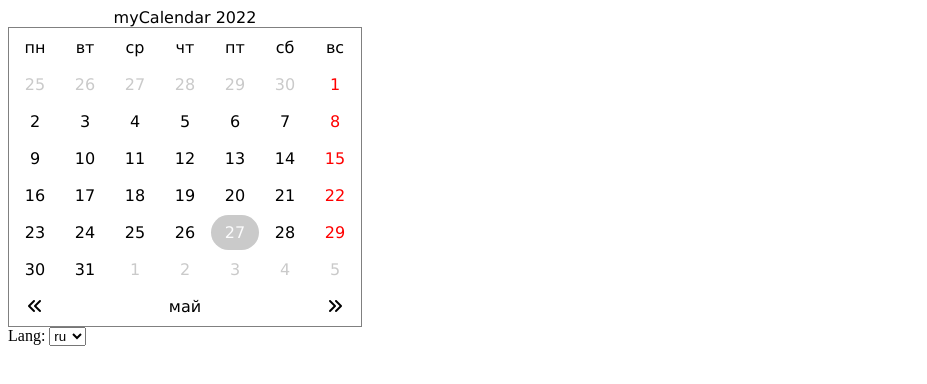
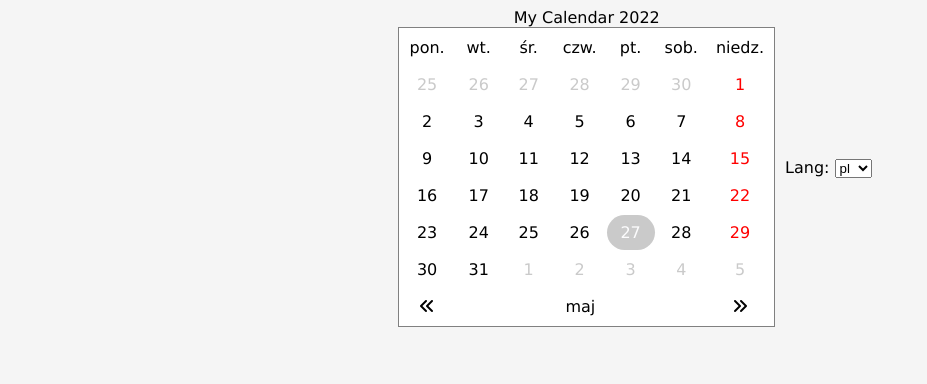
Before and after one commit to pecherczyk/calendar, a website built with webpack: page src/template/index.html in a window 1280 px wide. Shown: the whole page, without its empty margins (0-927 px from the left). Built offline with nearby package versions, Linux system fonts and the light colour scheme.

Commit message:
Production version 1

```diff
--- a/package.json
+++ b/package.json
@@ -17,7 +17,7 @@
   "scripts": {
     "test": "jest",
     "server": "webpack-dev-server",
-    "build": "webpack"
+    "build": "webpack --config webpack.prod.js"
   },
   "keywords": [
     "kalendarz"
--- a/src/CalendarCard.js
+++ b/src/CalendarCard.js
@@ -67,19 +67,16 @@ class CalendarCard {
         pushDayToArray(monday)
         break
       }
-      // wypada w piątek
       case 5: {
         const monday = this.prevDate.setUTCDate(-3) / 1000
         pushDayToArray(monday)
         break
       }
-      // wypada w sobotę
       case 6: {
         const monday = this.prevDate.setUTCDate(-4) / 1000
         pushDayToArray(monday)
         break
       }
-      // wypada w niedzielę
       case 7: {
         const monday = this.prevDate.setUTCDate(-5) / 1000
         pushDayToArray(monday)
--- a/src/calendarEventsHandlers.js
+++ b/src/calendarEventsHandlers.js
@@ -1,8 +1,6 @@
-import calendarDOM from './calendarDOM'
 import calendarPrintDates from './calendarPrintDates'
 import register from './calendarRegister'
-import { monthsNamesArray } from './helpers/dayOfWeekArray'
-import settings from './settings'
+import setCaption from './calendarSetCaption'
 
 export const logPrevClick = () => {
   console.log('Prev button clicked!')
@@ -24,13 +22,11 @@ export const registerPrev = () => {
 export const nextButtonHandeler = () => {
   register.clickedNext()
   calendarPrintDates(register.month, register.year)
-  calendarDOM.month.innerHTML = monthsNamesArray(settings.locale)[register.month - 1]
-  calendarDOM.caption.innerHTML = register.year
+  setCaption()
 }
 
 export const prevButtonHandler = () => {
   register.clickedPrev()
   calendarPrintDates(register.month, register.year)
-  calendarDOM.month.innerHTML = monthsNamesArray(settings.locale)[register.month - 1]
-  calendarDOM.caption.innerHTML = register.year
+  setCaption()
 }
--- /dev/null
+++ b/src/calendarSetCaption.js
@@ -0,0 +1,15 @@
+import calendarElements from './calendarDOM'
+import { dayOfWeekArray, monthsNamesArray } from './helpers/dayOfWeekArray'
+import settings from './settings'
+import register from './calendarRegister'
+
+// Set captions values
+const setCaption = function () {
+  calendarElements.caption.innerHTML = 'My Calendar ' + register.year
+  calendarElements.headerCells.forEach((el, index) => {
+    el.innerHTML = dayOfWeekArray(settings.locale)[index]
+  })
+  calendarElements.month.innerHTML = monthsNamesArray(settings.locale)[register.month - 1]
+}
+
+export default setCaption
--- a/src/css/style.css
+++ b/src/css/style.css
@@ -1,7 +1,21 @@
+body {
+ background-color: whitesmoke;
+ font-family: Verdana, Geneva, Tahoma, sans-serif;
+}
+
+div.root {
+    display: flex;
+    align-items: center;
+    justify-content: center;
+    margin: auto;
+}
+
 
 table.calendar {
     font-family: Verdana, Geneva, Tahoma, sans-serif;
+    background-color: white;
     border: 1px solid gray;
+    flex-direction: row;
 }
 
 table.calendar td {
@@ -10,6 +24,10 @@ table.calendar td {
     min-height: 48px;
     padding: 8px;
     text-align: center;
+}
+
+form {
+    margin: 10px
 }
 
 .calendar__buttons {
--- a/src/index.js
+++ b/src/index.js
@@ -2,30 +2,22 @@ import './css/style.css'
 import '@fortawesome/fontawesome-free/css/all.css'
 import settings from './settings'
 import register from './calendarRegister'
-import { dayOfWeekArray, monthsNamesArray } from './helpers/dayOfWeekArray'
 import calendarPrintDates from './calendarPrintDates'
 import calendarElements from './calendarDOM'
-import { prevButtonHandler, nextButtonHandeler, logRegister } from './calendarEventsHandlers'
+import { prevButtonHandler, nextButtonHandeler } from './calendarEventsHandlers'
+import setCaption from './calendarSetCaption'
 
 // Set captions values
-const setCaption = function () {
-  calendarElements.caption.innerHTML = 'myCalendar ' + register.year
-  calendarElements.headerCells.forEach((el, index) => {
-    el.innerHTML = dayOfWeekArray(settings.locale)[index]
-  })
-  calendarElements.month.innerHTML = monthsNamesArray(settings.locale)[register.month - 1]
-}
 
 setCaption()
-// console.log(register)
 
 calendarPrintDates(register.month, register.year)
 
 calendarElements.prevButton.addEventListener('click', prevButtonHandler)
-calendarElements.prevButton.addEventListener('click', logRegister)
+// calendarElements.prevButton.addEventListener('click', logRegister)
 
 calendarElements.nextButton.addEventListener('click', nextButtonHandeler)
-calendarElements.nextButton.addEventListener('click', logRegister)
+// calendarElements.nextButton.addEventListener('click', logRegister)
 
 const selectOption = document.forms.langform.elements.lang
 
@@ -33,5 +25,4 @@ selectOption.addEventListener('change', () => {
   settings.locale = document.forms.langform.elements.lang.value
   setCaption()
   calendarPrintDates(register.month, register.year)
-  console.log(document.forms.langform.elements.lang.value)
 })
--- a/src/settings.js
+++ b/src/settings.js
@@ -1,5 +1,5 @@
 const settings = {
-  locale: 'ru'
+  locale: 'pl'
 }
 
 export default settings
--- a/src/template/index.html
+++ b/src/template/index.html
@@ -2,20 +2,21 @@
 <html lang="pl">
 <head>
   <title>Calendar 1.0</title>
+  <link rel="icon" type="image/x-icon" href="favicon.ico">
   <script src="https://kit.fontawesome.com/864dcc05b6.js" crossorigin="anonymous"></script>
 </head>
 <body>
   <div class="root">
     <table class="calendar">
-      <caption class="calendar__caption">Calendar</caption>
+      <caption class="calendar__caption"></caption>
       <tr class="calendar__header">
-        <td>X</td>
-        <td>X</td>
-        <td>X</td>
-        <td>X</td>
-        <td>X</td>
-        <td>X</td>
-        <td>X</td>
+        <td></td>
+        <td></td>
+        <td></td>
+        <td></td>
+        <td></td>
+        <td></td>
+        <td></td>
       </tr>
         <tr class="calendar__1row">
           <td class="1row__Mon" data-day=""></td>
@@ -80,9 +81,11 @@
     <form name="langform">
       <label for="lang">Lang:</label>
       <select name="lang" id="lang">
+        <option value="pl">pl</option>
+        <option value="en">en</option>
         <option value="ru">ru</option>
         <option value="de">de</option>
-        <option value="pl">pl</option>
+        <option value="nl">nl</option>
       </select>
     </form>
   </div>
--- a/webpack.config.js
+++ b/webpack.config.js
@@ -1,5 +1,5 @@
-const path = require('path');
-const HtmlWebpackPlugin = require('html-webpack-plugin');
+const path = require('path')
+const HtmlWebpackPlugin = require('html-webpack-plugin')
 
 module.exports = {
   entry: './src/index.js',
@@ -37,4 +37,4 @@ module.exports = {
       template: 'src/template/index.html'
     })
   ]
-};
+}
```
Also changed, not shown: webpack.prod.js (added, +40 -0 lines), favicon.png (added), src/listener.js (deleted). Lines whose indentation alone changed are shown as unchanged.
